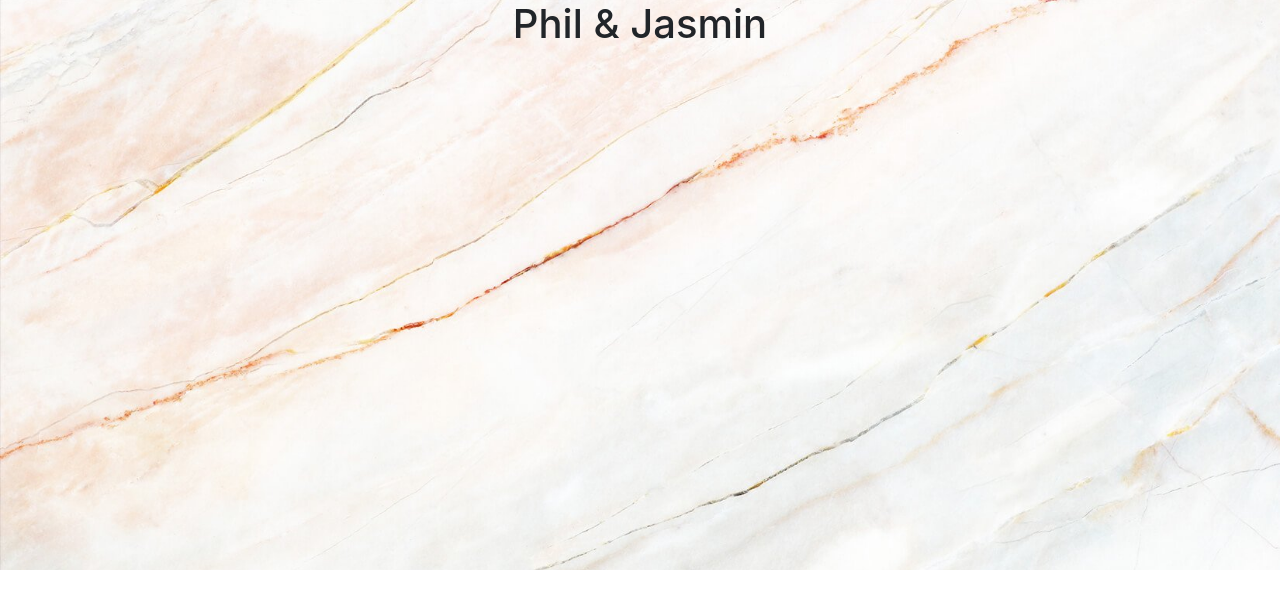
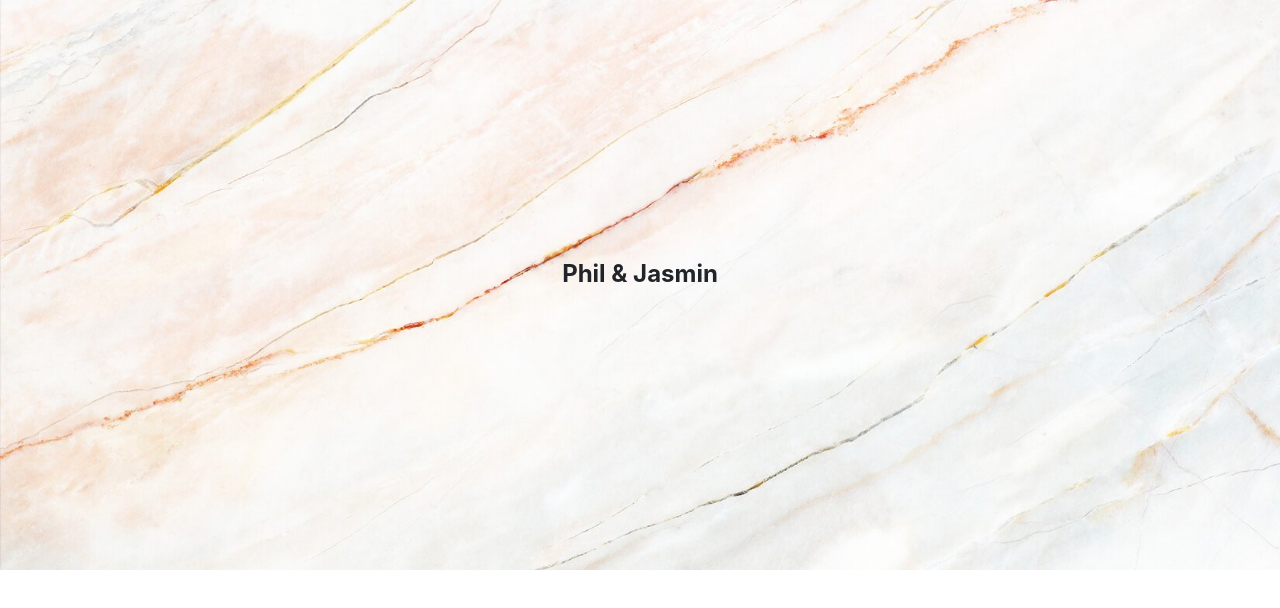
Before and after one commit to philippds-playground/parallax-effect-JS_playground, a plain HTML site: page index.html in a window 1280 px wide. Drawn offline with nearby package versions, Linux system fonts and the light colour scheme.

Commit message:
progess1

```diff
--- a/css/style.css
+++ b/css/style.css
@@ -0,0 +1,12 @@
+h2 {
+    display: block;
+    font-size: 1.5em;
+    padding: 260px;
+    font-weight: bold;
+    text-align: center;
+}
+
+.parallax-container {
+  height: 500px;
+  width: 100%;
+}
--- a/index.html
+++ b/index.html
@@ -32,14 +32,7 @@
     data-image-src="./images/pm1.jpg"
     data-natural-width="1400"
     data-natural-height="900">
-    <div class="row" data-position="center">
-        <div class="col-md-4">
-        </div>
-        <div class="col-md-4"><center><h1>Phil & Jasmin<h1></center>
-        </div>
-        <div class="col-md-4">
-        </div>
-    </div>
+    <div class="container"><h2>Phil & Jasmin</h2></div>
     </div>
   </body>
 </html>
```
